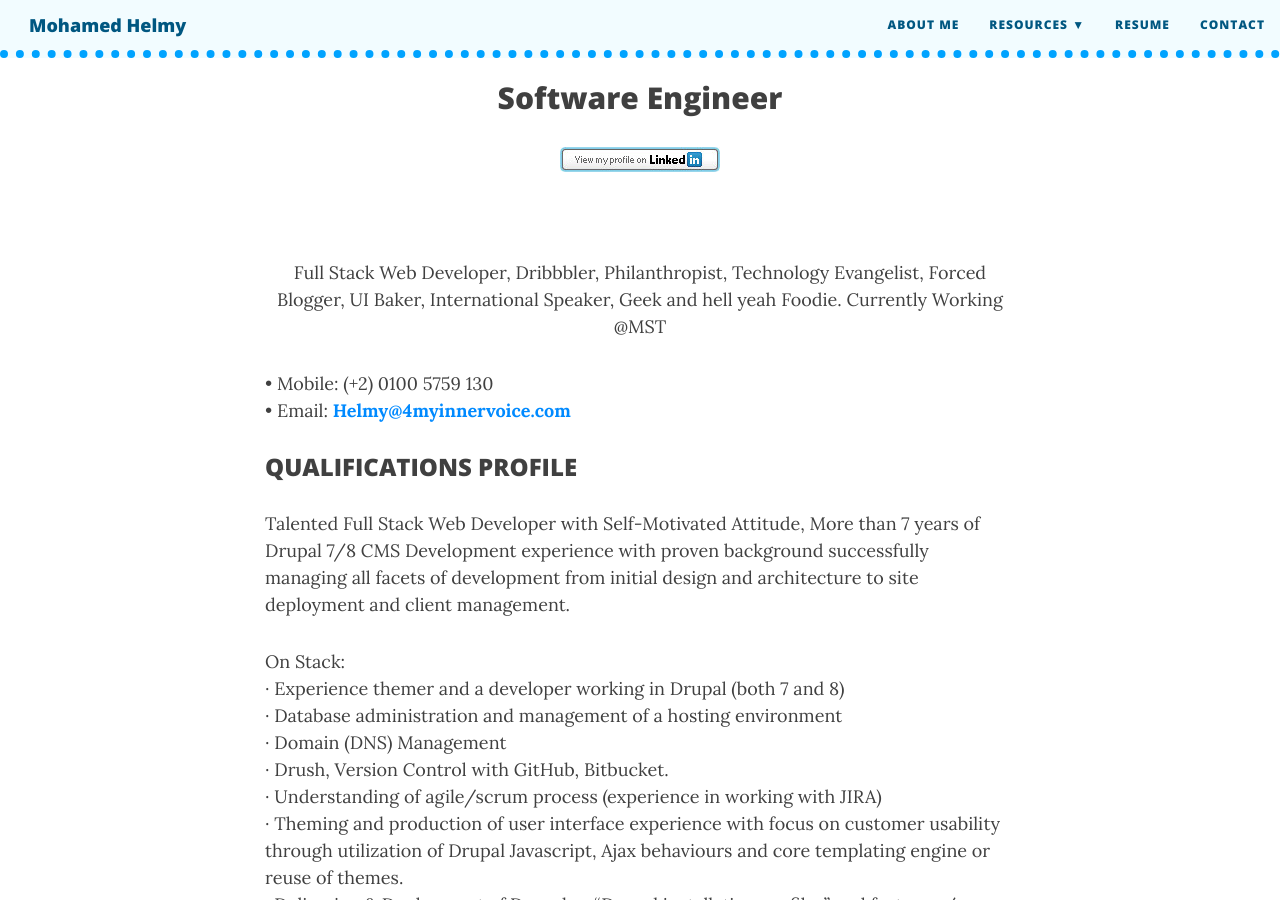
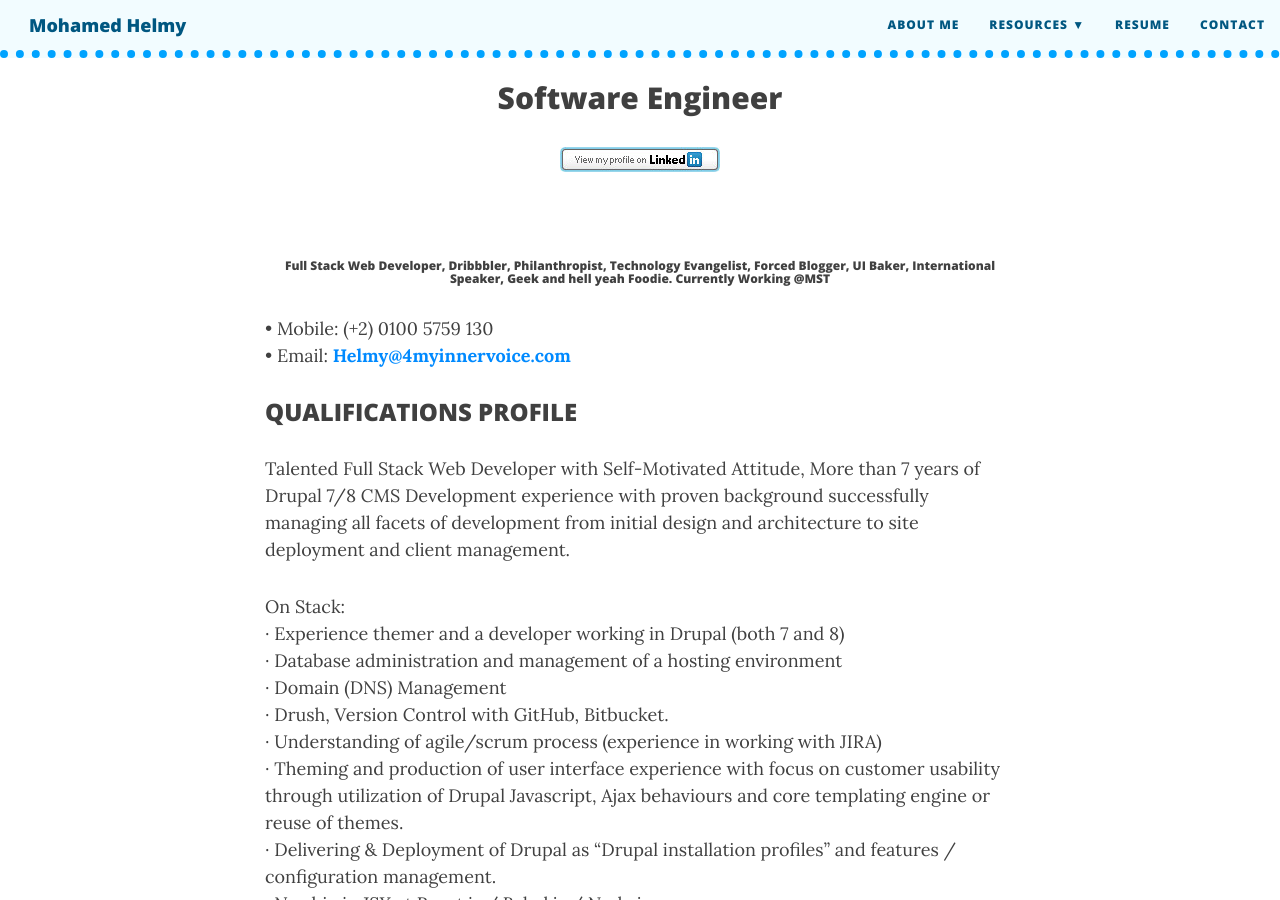
Before and after one commit to M-Helmy/m-helmy.github.io, a Jekyll site: the page built from resume.md, in a window 1280 px wide and 900 px high, scrolled down 517 px. Built offline with Jekyll 4.4.1, drawn with Linux system fonts in a browser that asks for light colours; nearby versions of some CDN libraries; comment, search, counter and statistics services are not loaded.

Commit message:
Update resume.md

```diff
--- a/resume.md
+++ b/resume.md
@@ -6,10 +6,10 @@ bigimg: /img/desk.jpg
 ---
 <h2 style="text-align:center;">Software Engineer</h2>
 <p style="text-align:center;"><a href="https://www.linkedin.com/in/mohamedhelmy/" rel="nofollow" target="_blank"><img src="https://m-helmy.github.io/img/linkedin.jpg" alt="LinkedIn Add to Profile button"></a></p><br>
-<p align="center">
+<h6 align="center">
 Full Stack Web Developer, Dribbbler, Philanthropist, Technology Evangelist, Forced Blogger, UI Baker, International Speaker, Geek and hell yeah Foodie. Currently Working @MST
 
-</p>
+</h6>
 
 
 
```
